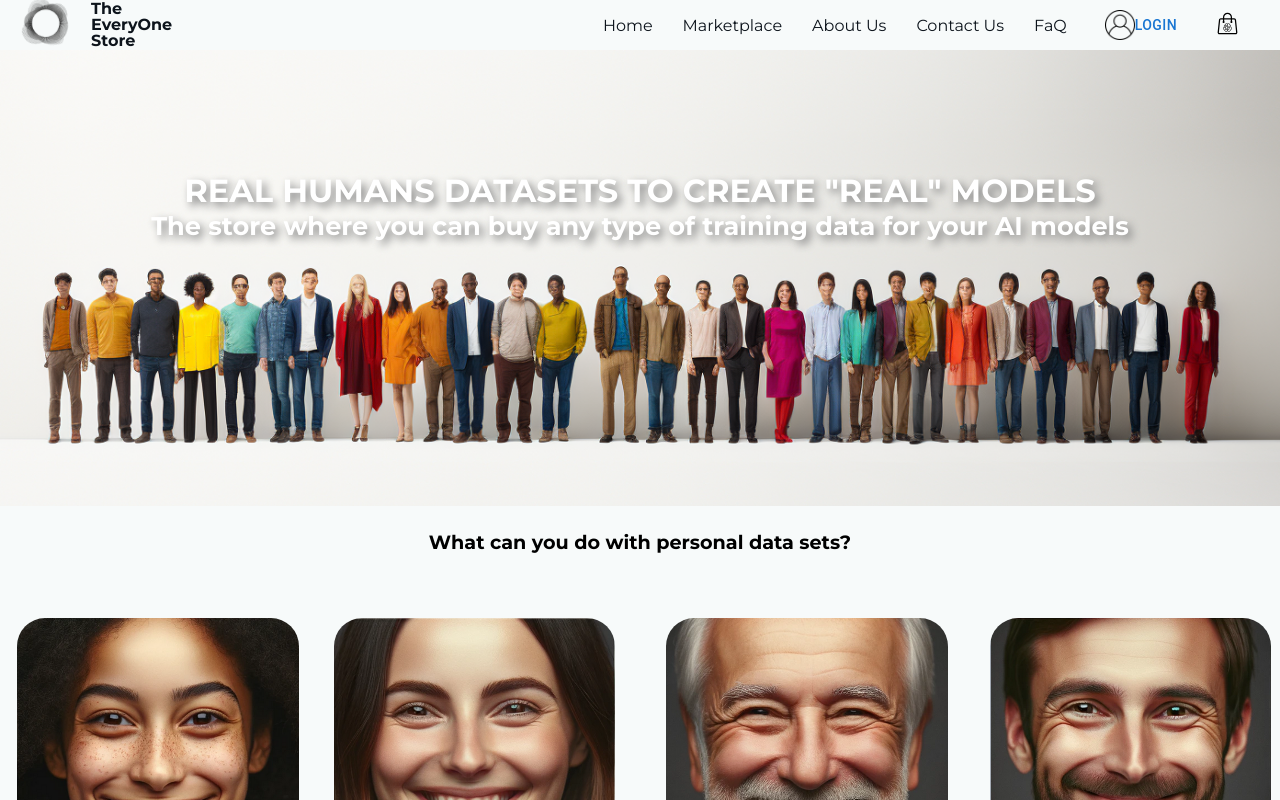
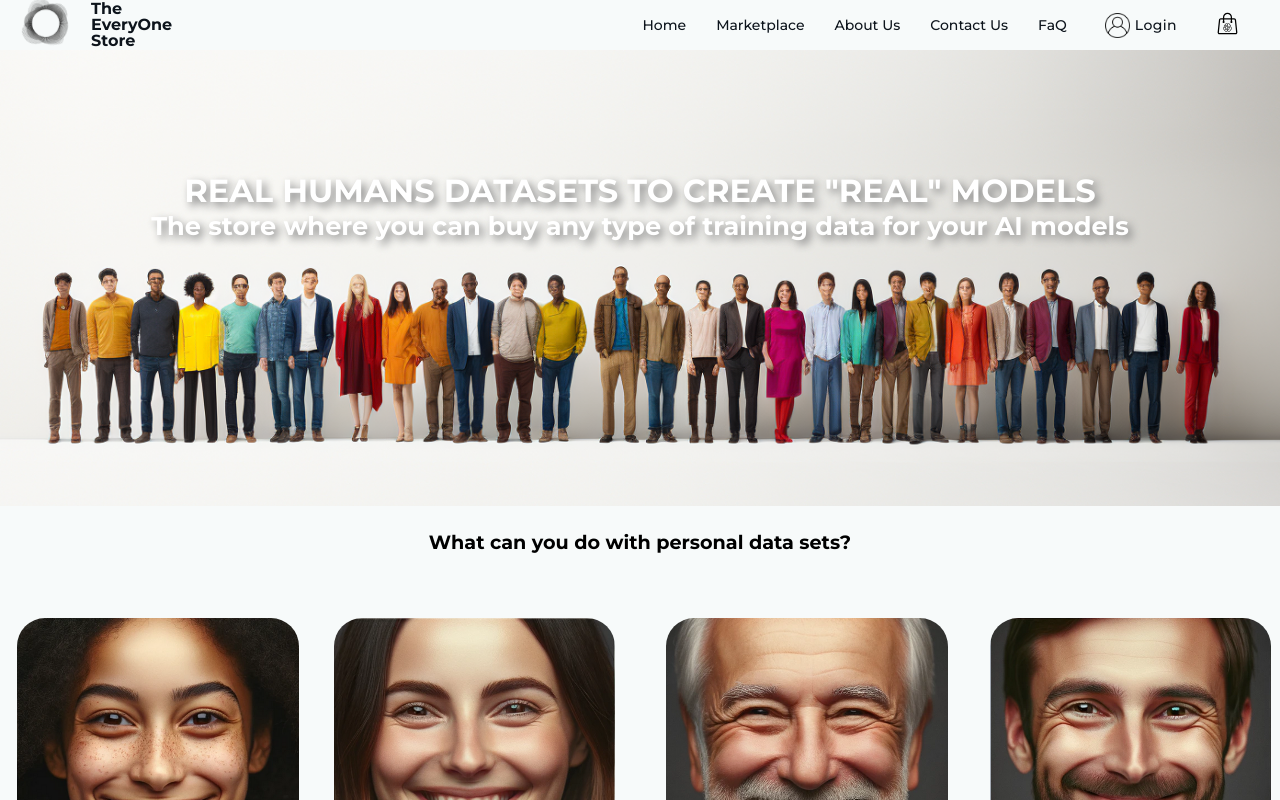
Before and after one commit to simonnilsson90/EksjoSot_Frontend, a React (Create React App) app: page / in a window 1280 px wide. Shown: the top 800 px of the page. Built offline with nearby package versions, Linux system fonts and the light colour scheme.

Commit message:
adjust breakpoint and unify style

```diff
--- a/src/components/navbar/NavbarComponent.js
+++ b/src/components/navbar/NavbarComponent.js
@@ -62,8 +62,8 @@ function Navbar() {
             <Link to="/FaQ">FaQ</Link>
           </li>
           <li className="navbarLink">
-            <Button onClick={toggleDrawer(true)}>
-              <img src={UserPic} width={30} height={30} alt="User" />
+            <Button className="navbarLinkLogIn" onClick={toggleDrawer(true)}>
+              <img src={UserPic} width={25} height={25} alt="User" />
               <p>Login</p>
             </Button>
             <Drawer open={open} onClose={toggleDrawer(false)} anchor="right">
--- a/src/components/navbar/navbarComponent.css
+++ b/src/components/navbar/navbarComponent.css
@@ -24,10 +24,12 @@
 }
 
 #linksContainer {
+  font-size: 14px;
   display: flex;
   align-items: center;
   gap: 30px;
 }
+
 #userAvatar {
   display: flex;
   align-items: center;
@@ -37,12 +39,21 @@
 }
 
 .navbarLink a {
-  font-weight: normal;
   text-decoration: none;
   color: #0d141c;
+  font-weight: 500;
 }
 
+.navbarLinkLogIn{
+  gap: 5px;
+}
 
+.navbarLink p {
+  font-size: 14px;
+  text-transform: capitalize;
+  font-family: "Montserrat", Arial, Helvetica, sans-serif;
+  color: #0d141c;
+}
 
 .hamburger-icon {
   background: none;
@@ -51,6 +62,7 @@
   padding: 10px;
   z-index: 1;
 }
+
 .bar {
   width: 25px;
   height: 3px;
@@ -58,11 +70,13 @@
   margin: 5px 0;
   transition: 0.4s;
 }
+
 #hamburgerMenu {
   display: none;
   align-items: center;
 }
-@media (max-width: 750px) {
+
+@media (max-width: 850px) {
   #linksContainer {
     flex-direction: column;
     display: flex;
@@ -76,9 +90,11 @@
     opacity: 0;
     align-items: normal;
   }
+
   #hamburgerMenu {
     display: flex;
   }
+
   .hamburger-icon.active .bar:nth-child(1) {
     transform: rotate(-45deg) translate(-5px, 6px);
   }
@@ -90,6 +106,7 @@
   .hamburger-icon.active .bar:nth-child(3) {
     transform: rotate(45deg) translate(-5px, -6px);
   }
+
   #linksContainer.open {
     background: linear-gradient(
       180deg,
```
